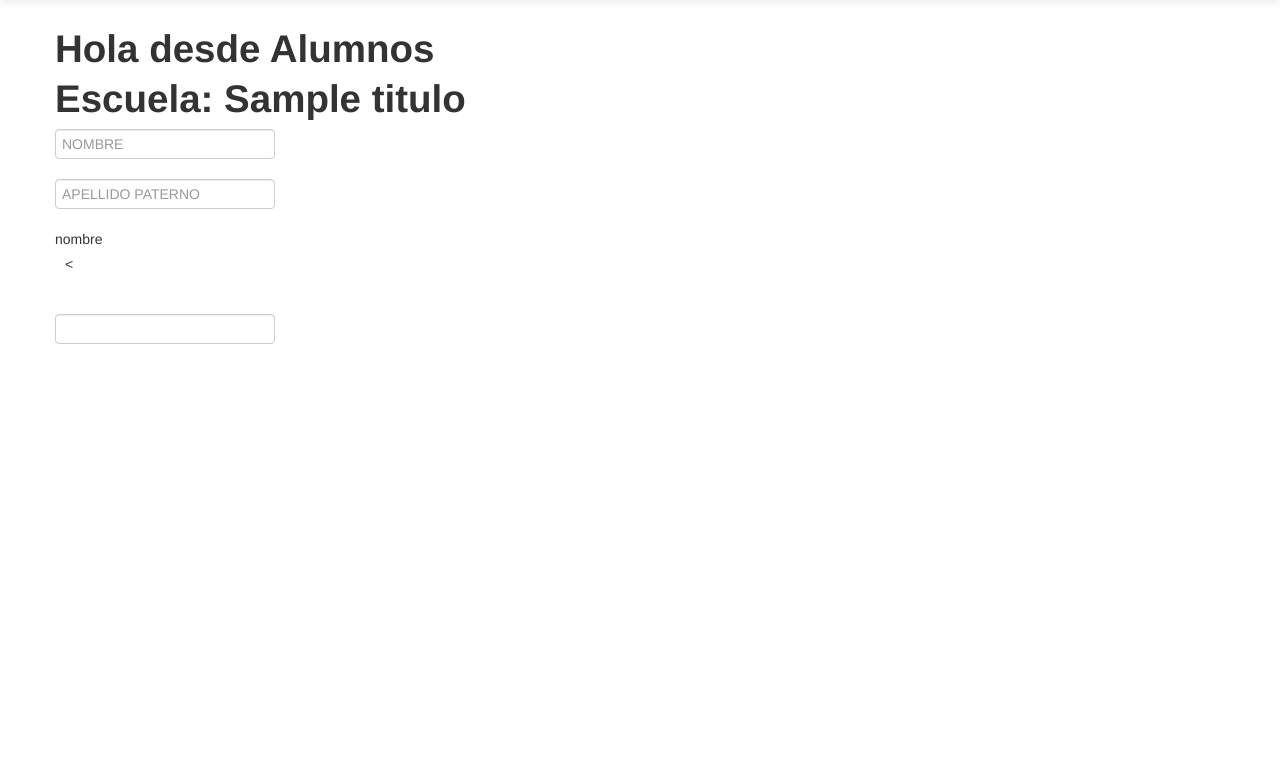
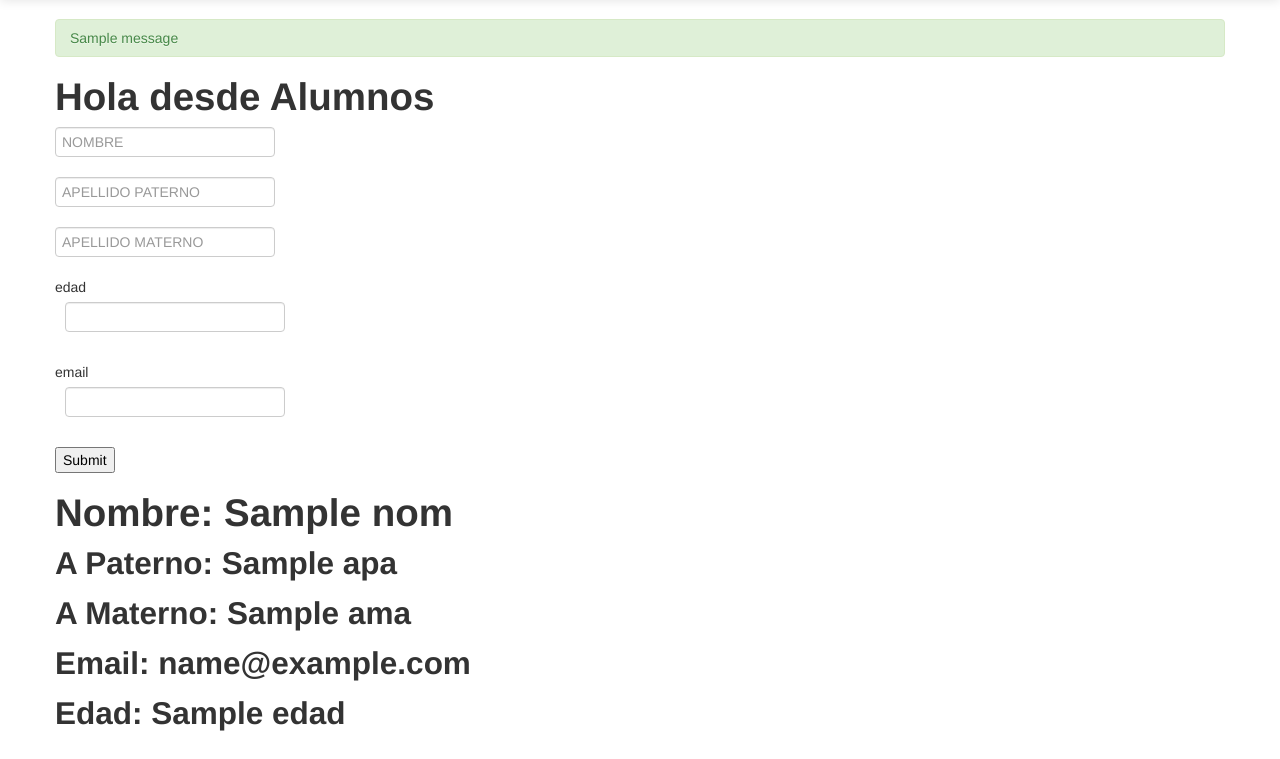
Before and after one commit to IGDS801-20001472/introFlask, a Flask app: template templates/Alumnos.html in a window 1280 px wide. Shown: the part 41-800 px from the top of the page. Run offline with Flask 3, Linux system fonts and the light colour scheme; the template is opened without the code that fills it: values that come from a table or form of the project are taken from there, most other values are stand-ins (such as "Sample title", 1, 10 or a date in 2020); one stand-in notice (Sample message) is shown; some libraries are stand-ins or nearby versions.

Commit message:
MAZM 21 febrero 2024

```diff
--- /dev/null
+++ b/archivo.txt
@@ -0,0 +1,3 @@
+
+ saludos IDGS-801
+ saludos IDGS-801 nuevo
--- a/forms.py
+++ b/forms.py
@@ -1,8 +1,11 @@
-from wtforms import StringField, TelField, IntegerField, EmailField, Form
+from wtforms import validators,StringField, TelField, IntegerField, EmailField, Form
 
 class UserForm(Form):
-    nombre = StringField('nombre')
-    email = EmailField('email')
+    nombre = StringField('nombre', [
+        validators.DataRequired(message = "El campo es requerido"),
+        validators.length(min=4, max=10, message="ingresa nombre valido")
+        ])
+    email = EmailField('email', [validators.Email(message="Ingrese un correo Valido")])
     aPaterno = TelField('apaterno')
     aMaterno = TelField('amaterno')
     edad  = IntegerField('edad')
--- a/main.py
+++ b/main.py
@@ -1,7 +1,32 @@
 from flask import Flask, render_template, request
 import forms
+from flask import flash
+from flask_wtf.csrf import CSRFProtect
+from wtforms import validators
+from flask import g
+
+
 
 app = Flask(__name__)
+app.secret_key = "esta es mi clave secreta"
+
+
+@app.errorhandler(404)
+def page_not_found(e):
+    return render_template('404.html'), 404
+
+@app.before_request
+def before_request():
+    g.nombre = 'Mario'
+    print("Before 1")
+
+@app.after_request
+def after_request(response):
+    print("after 3")
+    return response
+
+
+
 
 @app.route("/")
 def index():
@@ -32,11 +57,29 @@ def operabas():
 
 @app.route("/alumnos", methods = ['GET', 'POST'])
 def alumnos():
+    print("Alumno: {}".format(g.nombre))
     alumno_clase = forms.UserForm(request.form)
-    if request.method == 'POST':
-        pass
+    nom = ''
+    apa = ''
+    ama = ''
+    edad = ''
+    email = ''
+    if request.method == 'POST' and alumno_clase.validate():
+        nom = alumno_clase.nombre.data
+        apa = alumno_clase.aPaterno.data
+        ama = alumno_clase.aMaterno.data
+        edad = alumno_clase.edad.data
+        email = alumno_clase.email.data
+        print("Nombre: {}".format(nom))
+        print("A Paterno: {}".format(apa))
+        print("A Materno: {}".format(ama))
+        print("Edad: {}".format(edad))
+        print("Email: {}".format(email))
 
-    return render_template("Alumnos.html", form = alumno_clase)
+        mensaje = 'Bienvenido {}'.format(nom)
+        flash(mensaje)
+
+    return render_template("Alumnos.html", form = alumno_clase, nom=nom, apa=apa, ama=ama, edad=edad, email=email)
 
 @app.route("/maestros")
 def maestros():
--- a/templates/Alumnos.html
+++ b/templates/Alumnos.html
@@ -1,18 +1,27 @@
 {% extends 'layout2.html' %}
-
 
 
         {% block container %}
         {% import "_macros.html" as macros%}
             <h1>Hola desde Alumnos</h1>
-            <h1>Escuela: {{titulo}}</h1>
+            <!-- <h1>Escuela: {{titulo}}</h1> -->
 
-            <form action="">
+            <form action="" method="POST">
                 {{macros.datos("nombre","NOMBRE")}}
-                {{macros.datos("apaterno","APELLIDO PATERNO")}}
-                {{macros.camposNuevos(form.nombre)}}
+                {{macros.datos("aPaterno","APELLIDO PATERNO")}}
+                {{macros.datos("aMaterno","APELLIDO MATERNO")}}
+
+                <!-- {{macros.datos("edad", "EDAD")}} -->
+                {{macros.camposNuevos(form.edad)}}
+                {{macros.camposNuevos(form.email)}}
+                <input type="submit">
             </form>
-            {{form.nombre}}
+            <!-- {{form.nombre}} -->
 
+            <h1>Nombre: {{nom}}</h1>
+            <h2>A Paterno: {{apa}}</h2>
+            <h2>A Materno: {{ama}}</h2>
+            <h2>Email: {{email}}</h2>
+            <h2>Edad: {{edad}}</h2>
 
         {% endblock %}
--- a/templates/_macros.html
+++ b/templates/_macros.html
@@ -1,9 +1,17 @@
 
 {%macro datos(name,placeholder,type= 'text')%}
 <p><input name="{{name}}" type="{{type}}" placeholder="{{placeholder}}"></p>
+
 {%endmacro%}
 
 {% macro camposNuevos(field) %}
     <td>{{field.label}}</td>
-    <dd>{{field(** kwargs)[ safe]}}</dd><br>
+    <dd>{{field(** kwargs) | safe}}</dd><br>
+    {% if field.errors %}
+        <ul>
+            {% for error in field.errors %}
+                <li style="color: red;">{{error}}</li>
+            {% endfor %}
+        </ul>
+    {% endif %}
 {% endmacro %}
--- a/templates/layout2.html
+++ b/templates/layout2.html
@@ -40,6 +40,13 @@
     </div>
 
     <div class="container">
+        {% with messages = get_flashed_messages()  %}
+            {% if messages %}
+                {% for message in messages %}
+                    <div class="alert alert-success">{{message}}</div>
+                {% endfor %}
+            {% endif %}
+        {% endwith %}
         {% block container %}
 
         {% endblock %}
```
Also changed, not shown: archivosTexto.py (added, +19 -0 lines), templates/404.html (added, +69 -0 lines).
